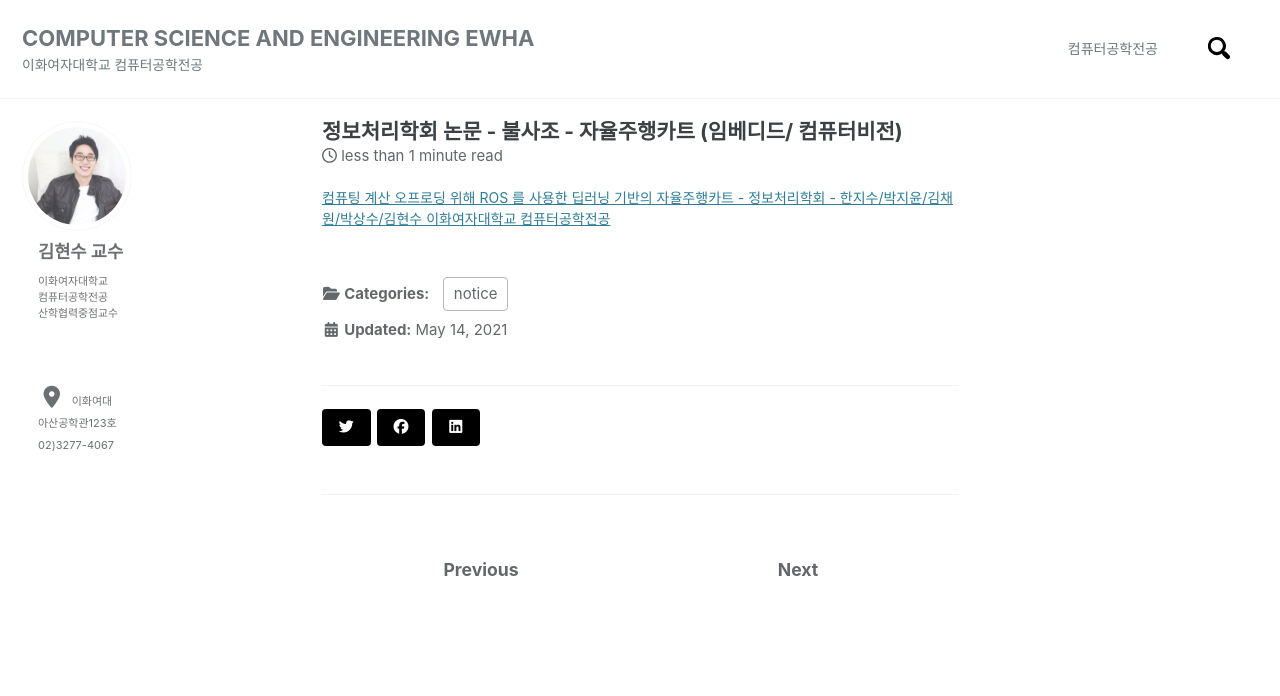
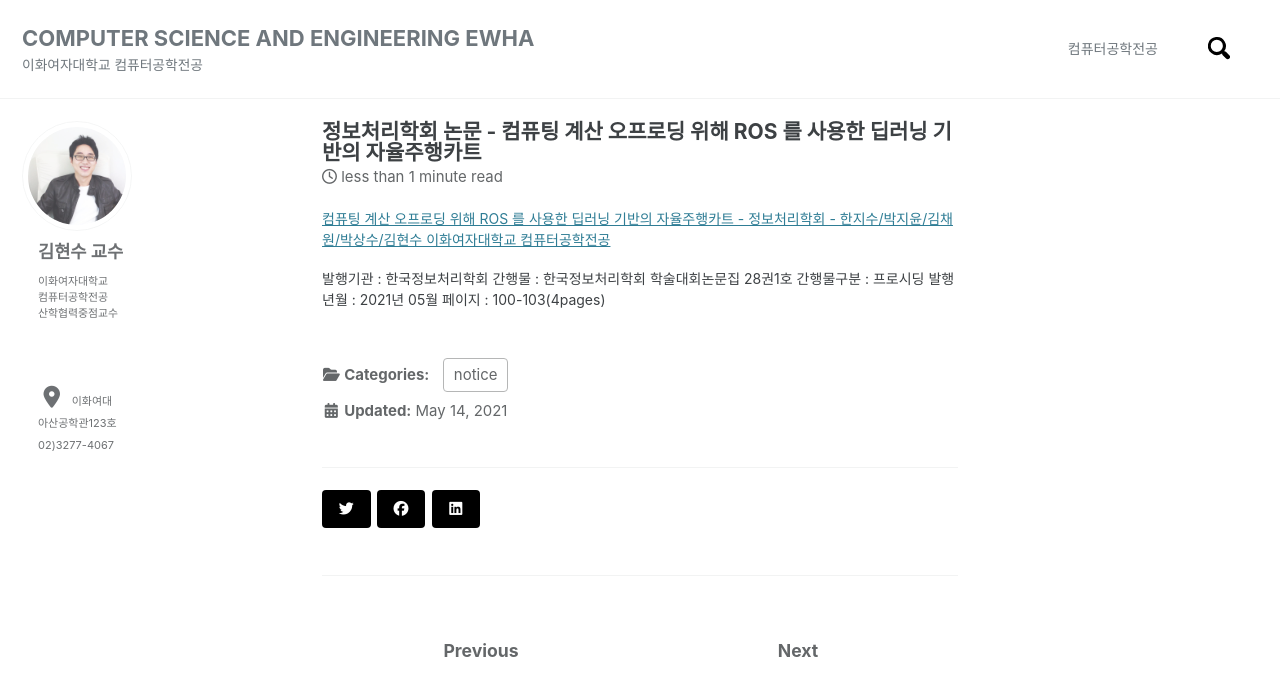
Before and after one commit to faculty-hieonn/faculty-hieonn.github.io, a Jekyll site: the page built from _posts/2021-05-14-2021-1학기_정보처리학회.md, in a window 1280 px wide and 900 px high. Shown: the top 696 px of the window. Built offline with Jekyll 4.4.1, drawn with Linux system fonts in a browser that asks for light colours; cached includes are drawn as plain includes; nearby versions of some CDN libraries.

Commit message:
카트 논문 수정

```diff
--- a/_posts/2021-05-14-2021-1학기_정보처리학회.md
+++ b/_posts/2021-05-14-2021-1학기_정보처리학회.md
@@ -1,7 +1,14 @@
 ---
-title: "정보처리학회 논문 - 불사조 - 자율주행카트 (임베디드/ 컴퓨터비전)"
+title: "정보처리학회 논문 - 컴퓨팅 계산 오프로딩 위해 ROS 를 사용한 딥러닝 기반의 자율주행카트"
 date: 2021-05-14 09:26:28 -0400
 categories: notice
 ---
 
-<a href="https://faculty-hieonn.github.io/files/컴퓨팅 계산 오프로딩 위해 ROS 를 사용한 딥러닝 기반의 자율주행카트.pdf" target="_blank">컴퓨팅 계산 오프로딩 위해 ROS 를 사용한 딥러닝 기반의 자율주행카트 - 정보처리학회 - 한지수/박지윤/김채원/박상수/김현수 이화여자대학교 컴퓨터공학전공</a>
+<!-- <a href="https://faculty-hieonn.github.io/files/컴퓨팅 계산 오프로딩 위해 ROS 를 사용한 딥러닝 기반의 자율주행카트.pdf" target="_blank">컴퓨팅 계산 오프로딩 위해 ROS 를 사용한 딥러닝 기반의 자율주행카트 - 정보처리학회 - 한지수/박지윤/김채원/박상수/김현수 이화여자대학교 컴퓨터공학전공</a> -->
+<a href="https://faculty-hieonn.github.io/files/Deep Learning Based Autonomous-Driving Cart Using ROS for Computation Offloading.pdf" target="_blank">컴퓨팅 계산 오프로딩 위해 ROS 를 사용한 딥러닝 기반의 자율주행카트 - 정보처리학회 - 한지수/박지윤/김채원/박상수/김현수 이화여자대학교 컴퓨터공학전공</a>
+
+발행기관 : 한국정보처리학회
+간행물 : 한국정보처리학회 학술대회논문집 28권1호
+간행물구분 : 프로시딩
+발행년월 : 2021년 05월
+페이지 : 100-103(4pages)
```
Also changed, not shown: 1 other file.
